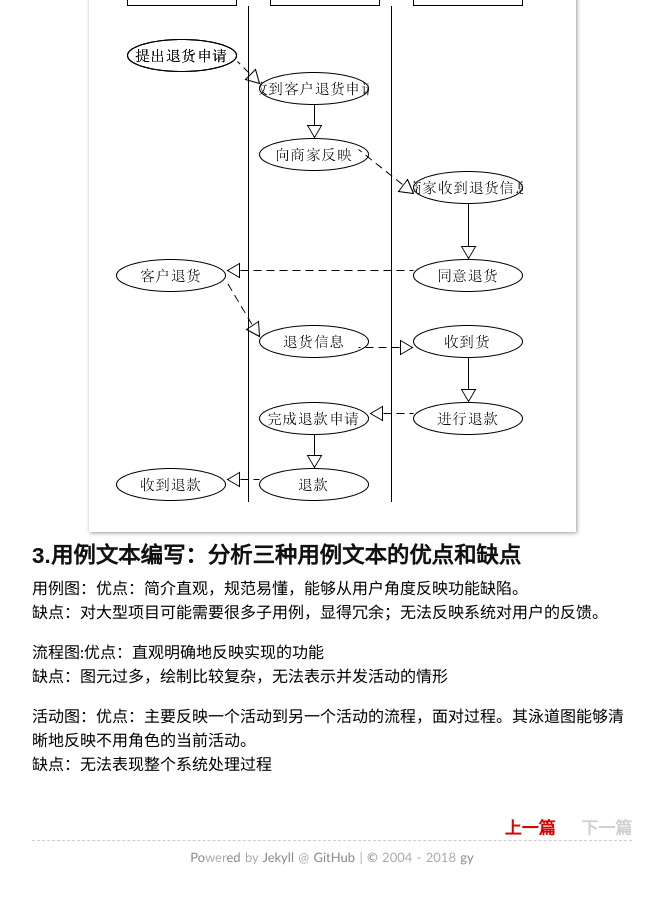
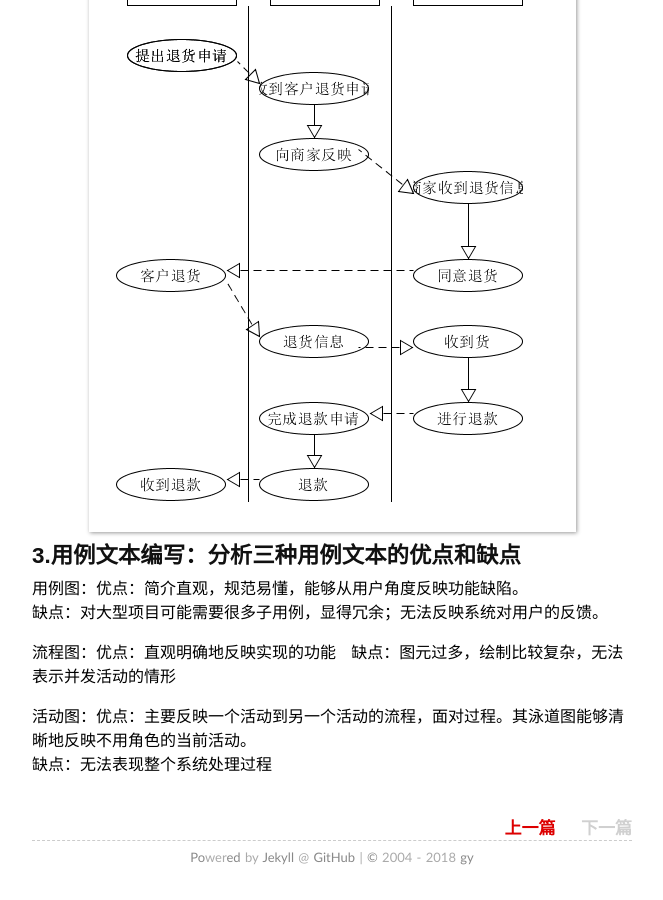
Before and after one commit to gaoynui/gaoynui.github.io, a Jekyll site: the page built from _posts/2018-04-18-hw4.md, in a window 1280 px wide and 900 px high, scrolled down 3852 px. Shown: the whole window, without its empty margins (308-971 px from the left). Built offline with Jekyll 4.4.1, drawn with Linux system fonts in a browser that asks for light colours.

Commit message:
Update 2018-04-18-hw4.md

```diff
--- a/_posts/2018-04-18-hw4.md
+++ b/_posts/2018-04-18-hw4.md
@@ -44,7 +44,7 @@ LOOP2:
 用例图：优点：简介直观，规范易懂，能够从用户角度反映功能缺陷。
 缺点：对大型项目可能需要很多子用例，显得冗余；无法反映系统对用户的反馈。
 
-流程图:优点：直观明确地反映实现的功能
+流程图：优点：直观明确地反映实现的功能
 缺点：图元过多，绘制比较复杂，无法表示并发活动的情形
 
 活动图：优点：主要反映一个活动到另一个活动的流程，面对过程。其泳道图能够清晰地反映不用角色的当前活动。
```
